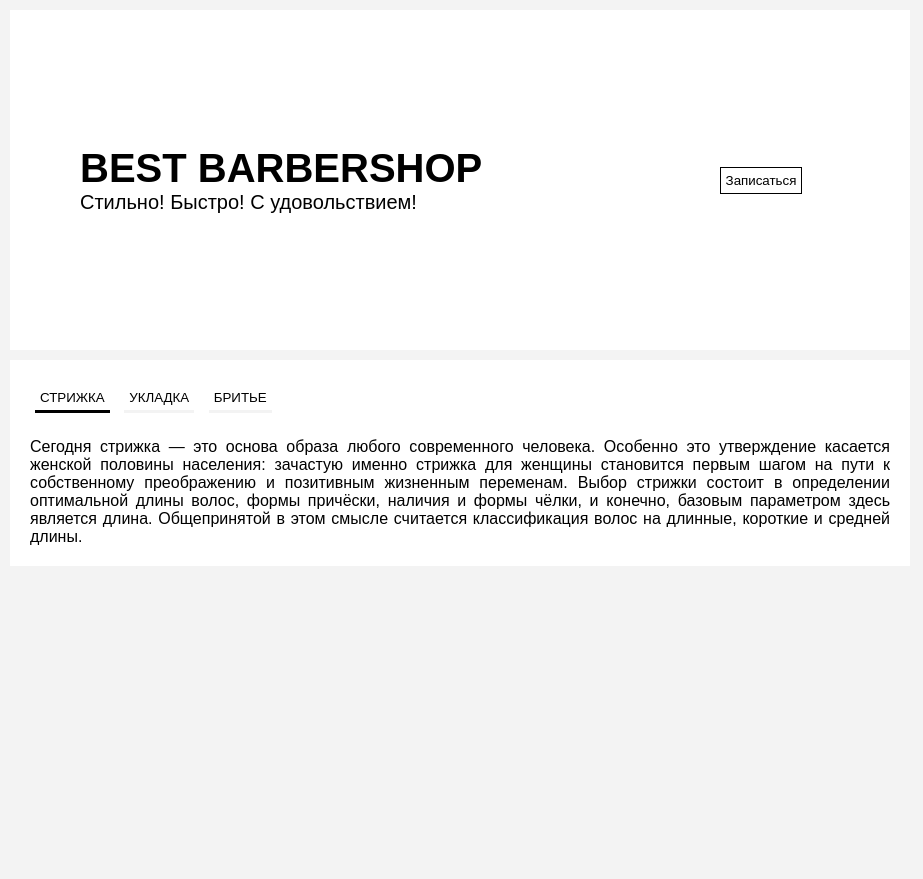
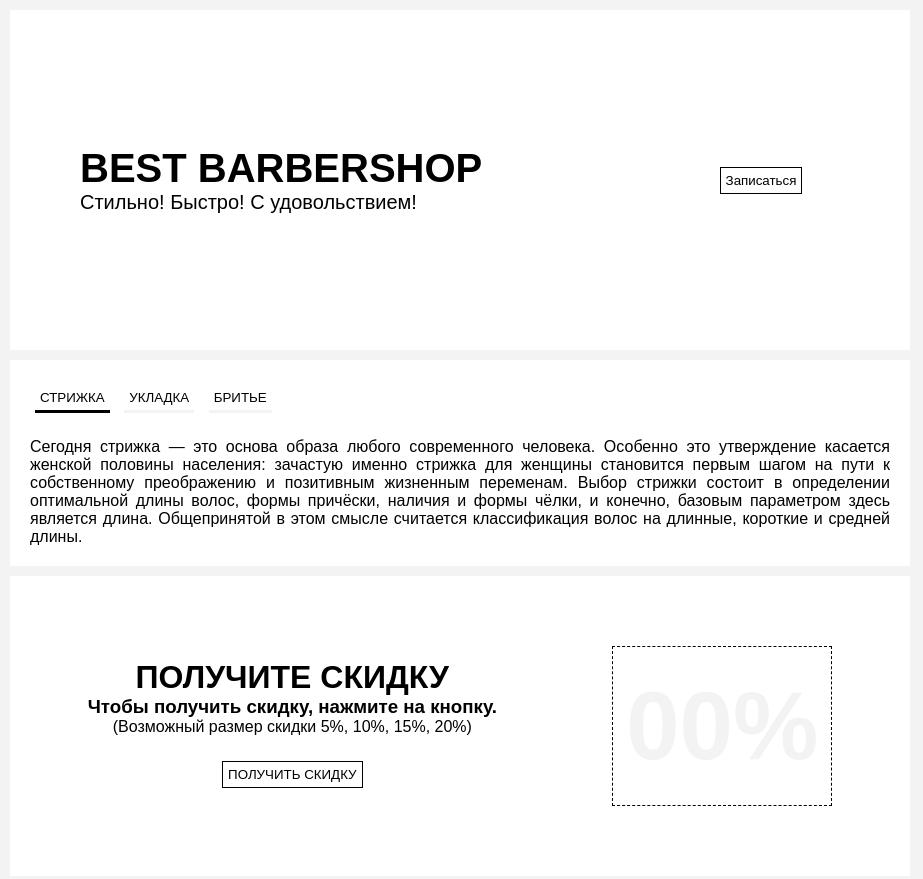
Before and after one commit to lletov/barbershop_js, a plain HTML site: page www/index.html in a window 1280 px wide. Shown: the whole page, without its empty margins (0-923 px from the left). Before the commit the page ends 800 px from the top, so only its background shows below. Drawn offline with Linux system fonts and the light colour scheme; a web font is replaced by a local one.

Commit message:
feat: add discount block

```diff
--- a/www/index.html
+++ b/www/index.html
@@ -32,6 +32,18 @@
             <p>Бритьё — один из способов принудительного или добровольного удаления волос с головы или тела.</p>
         </div>
     </div>
+    <div class="content-box" id="discount">
+        <div id="discount-title">
+            <h1>ПОЛУЧИТЕ СКИДКУ</h1>
+            <h3>Чтобы получить скидку, нажмите на кнопку.</h3>
+            <p>(Возможный размер скидки 5%, 10%, 15%, 20%)</p>
+            <button id="get-discount-button" onclick="getDiscount()">ПОЛУЧИТЬ СКИДКУ</button>
+        </div>
+        <div id="discount-offer">
+            <h1 id="discount-number">00%</h1>
+            <div id="loader"></div>
+        </div>
+    </div>
     <script src="index.js"></script>
 </body>
 </html>
--- a/www/index.js
+++ b/www/index.js
@@ -2,13 +2,12 @@ console.log('index.js connected')
 
 // tab
 function openTab (evt, tabName) {
-    let i, tabsContent, tabsLinks;
-    tabsContent = document.getElementsByClassName('tab-content');
+    let tabsContent = document.getElementsByClassName('tab-content');
     for (let i = 0; i < tabsContent.length; i++) {
         tabsContent[i].style.display = 'none'
     }
 
-    tabsLinks = document.getElementsByClassName('tab-button');
+    let tabsLinks = document.getElementsByClassName('tab-button');
     for (let i = 0; i < tabsLinks.length; i++) {
         tabsLinks[i].className = tabsLinks[i].className.replace(' active', '');
     }
@@ -18,3 +17,27 @@ function openTab (evt, tabName) {
 }
 // open default tab
 document.getElementById('deafault-open-tab').click();
+
+// discount
+function getDiscount() {
+    let possibleDiscounts = ['5%', '10%', '15%', '20%'];
+    let number = possibleDiscounts[Math.floor(Math.random() * possibleDiscounts.length)];
+
+    let discountContent = document.getElementById('discount-number')
+    let loader = document.getElementById('loader')
+    let getDiscountButton = document.getElementById('get-discount-button')
+
+    getDiscountButton.onclick = null;
+    discountContent.style.display = 'none'
+    loader.style.display = 'block'
+    setTimeout(() => {
+
+        getDiscountButton.onclick = getDiscount;
+        getDiscountButton.textContent = 'ПОПРОБОВАТЬ ЕЩЕ'
+        discountContent.style.color = '#000';
+        discountContent.textContent = number;
+        discountContent.style.display = 'block'
+        loader.style.display = 'none'
+    }, 2000)
+
+}
--- a/www/style.css
+++ b/www/style.css
@@ -13,6 +13,7 @@
 
 body {
     background-color: var(--main-bg-color);
+    box-sizing: border-box;
 }
 
 button {
@@ -24,6 +25,7 @@ button {
 
 button:hover {
     cursor: pointer;
+    background-color: var(--main-bg-color);
 }
 
 .content-box {
@@ -32,6 +34,21 @@ button:hover {
     padding: 20px;
     max-width: 900px;
 }
+
+#loader {
+    border: 5px solid #f3f3f3; /* Light grey */
+    border-top: 5px solid var(--main-dark-color); /* Blue */
+    border-radius: 50%;
+    width: 40px;
+    height: 40px;
+    animation: spin 1s linear infinite;
+    display: none;
+  }
+
+  @keyframes spin {
+    0% { transform: rotate(0deg); }
+    100% { transform: rotate(360deg); }
+  }
 
 /* banner */
 
@@ -74,3 +91,34 @@ button:hover {
     border: none;
     border-bottom: solid 3px var(--main-dark-color);
 }
+
+/* discount */
+#discount {
+    height: 300px;
+    display: flex;
+    justify-content: space-around;
+    align-items: center;
+}
+
+#discount-title {
+    display: flex;
+    flex-direction: column;
+    justify-content: center;
+    align-items: center;
+}
+
+#get-discount-button {
+    margin-top: 25px;
+}
+
+#discount-offer {
+    height: 160px;
+    width: 220px;
+    border: dashed 1px var(--main-dark-color);
+    font-size: 48px;
+    color: var(--main-bg-color);
+    display: flex;
+    flex-direction: column;
+    justify-content: center;
+    align-items: center;
+}
```
